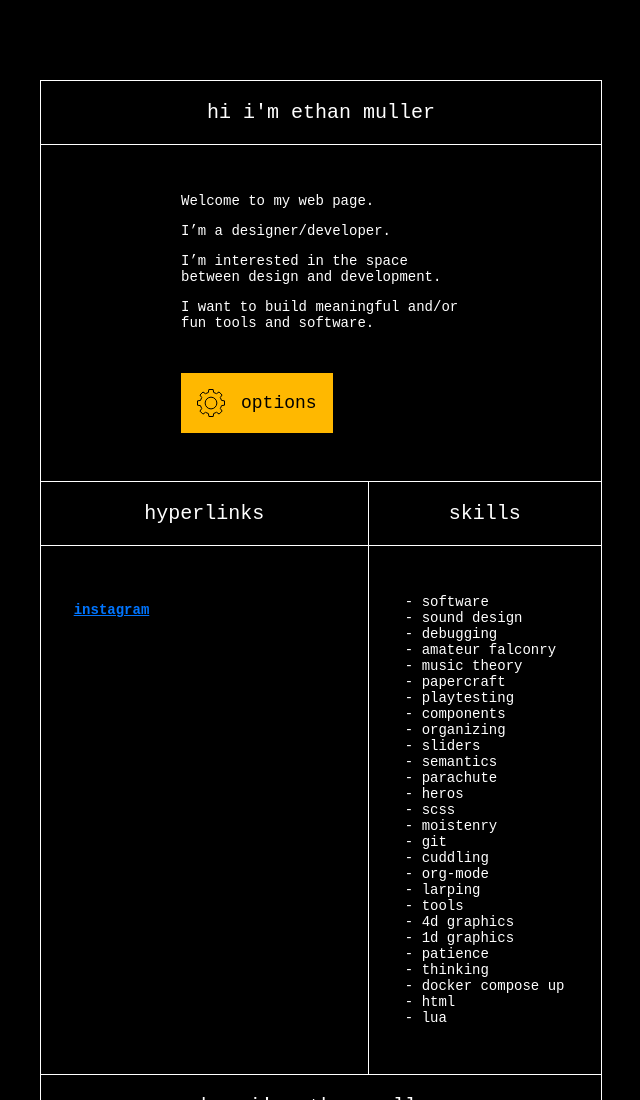
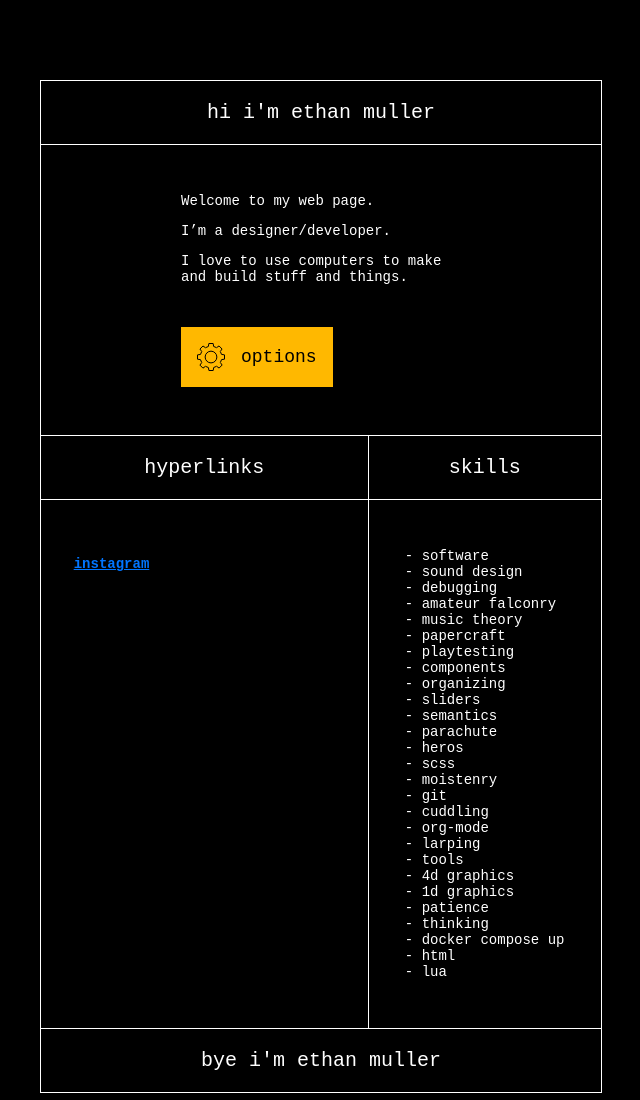
Before and after one commit to ethanmuller/ethanmuller.com, a Gatsby site: page / in a window 1280 px wide. Shown: the top 1100 px of the page, without its empty margins (319-959 px from the left). Built offline with nearby package versions, Linux system fonts and the light colour scheme; Gatsby itself is replaced by a stand-in of ours.

Commit message:
Update index.js
change verbiage

```diff
--- a/src/pages/index.js
+++ b/src/pages/index.js
@@ -26,8 +26,7 @@ const IndexPage = () => (
         <Squeeze>
           <p>Welcome to my web page.</p>
           <p>I’m a designer/developer.</p>
-          <p>I’m interested in the space between design and development.</p>
-          <p>I want to build meaningful and/or fun tools and software.</p>
+          <p>I love to use computers to make and build stuff and things.</p>
           <div style={{'margin-top': '3em'}}>
             <Opts />
           </div>
```
